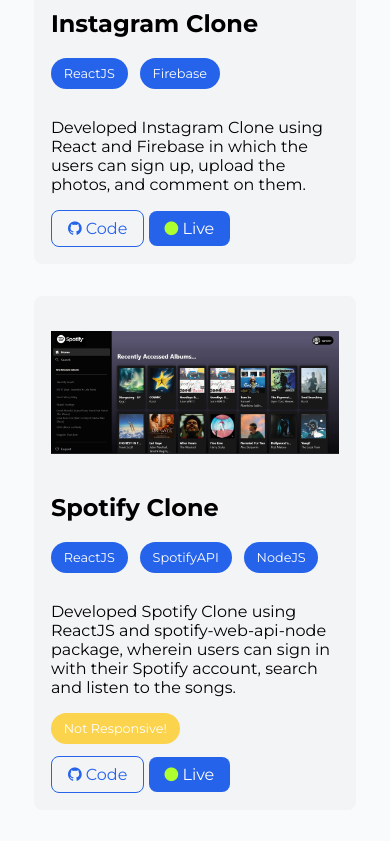
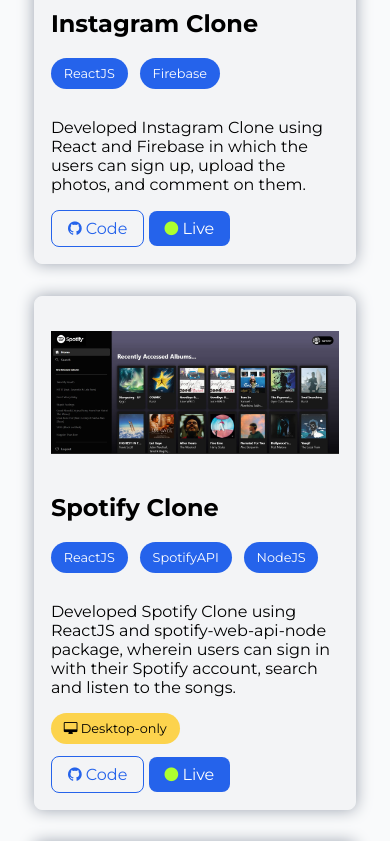
Before and after one commit to sxmeer/portfolio-website, a plain HTML site: page index.html in a window 390 px wide. Shown: the part 1156-1997 px from the top of the page. Drawn offline with Linux system fonts and the light colour scheme.

Commit message:
changed not responsive to desktop-only; added card-effect

```diff
--- a/css/style.css
+++ b/css/style.css
@@ -3,12 +3,14 @@
 :root {
   --primary-color: #2563eb;
   --off-white: #f3f4f6;
+  --off-white-shadow: #9ca3af;
   --secondary-color: #9ca3af;
   --text-color-light: white;
   --text-color-dark: black;
   --background-color: #f9fafb;
 
   --dark-off-white: #191919;
+  --dark-off-white-shadow: #191919;
   --dark-background-color: black;
   --warning-color: #fcd34d;
   scroll-behavior: smooth;
@@ -185,6 +187,7 @@ hr {
   background-color: var(--off-white);
   border: 1.5px solid var(--off-white);
   border-radius: 0.5rem;
+  box-shadow: 0px 0px 1rem var(--off-white-shadow);
 }
 
 .card > div:last-child {
@@ -194,6 +197,7 @@ hr {
 #dark-body .card {
   background-color: var(--dark-off-white);
   border: 1.5px solid var(--dark-off-white);
+  box-shadow: 0px 0px 1rem var(--dark-off-white-shadow);
 }
 
 .card img {
@@ -276,6 +280,7 @@ hr {
 }
 
 .bg-warning {
+  color: var(--text-color-dark) !important;
   background-color: var(--warning-color) !important;
 }
 
--- a/index.html
+++ b/index.html
@@ -43,7 +43,7 @@
   <section class="section ow container-center">
     <h1>Technologies</h1>
     <p>I have hands-on experience with HTML5, CSS3, SASS, ReactJS, Typescript. Also, I am familiar with Firebase,
-      NodeJS, Web Hosting. I have work experience in developing Android application using Java.</p>
+      NodeJS. I have work experience in developing Android application using Java.</p>
   </section>
 
 
@@ -78,7 +78,10 @@
           package, wherein users can sign in with their Spotify account, search
           and listen to the songs.</p>
         <div class="chip-container">
-          <div class="chip bg-warning">Not Responsive!</div>
+          <div class="chip bg-warning">
+            <span><i class="fa fa-desktop" style=" vertical-align: middle;"></i></span>
+            <span>Desktop-only</span>
+          </div>
         </div>
         <div>
           <a href="https://github.com/sxmeer/music-server-client" target="_blank" class="link secondary-link"><i
@@ -99,7 +102,10 @@
           login, create a group chat, join existing group chats with the
           password and start chatting, leave the group chat.</p>
         <div class="chip-container">
-          <div class="chip bg-warning">Not Responsive!</div>
+          <div class="chip bg-warning">
+            <span><i class="fa fa-desktop" style=" vertical-align: middle;"></i></span>
+            <span>Desktop-only</span>
+          </div>
         </div>
         <div>
           <a href="https://github.com/sxmeer/chat-clone" target="_blank" class="link secondary-link"><i
```
